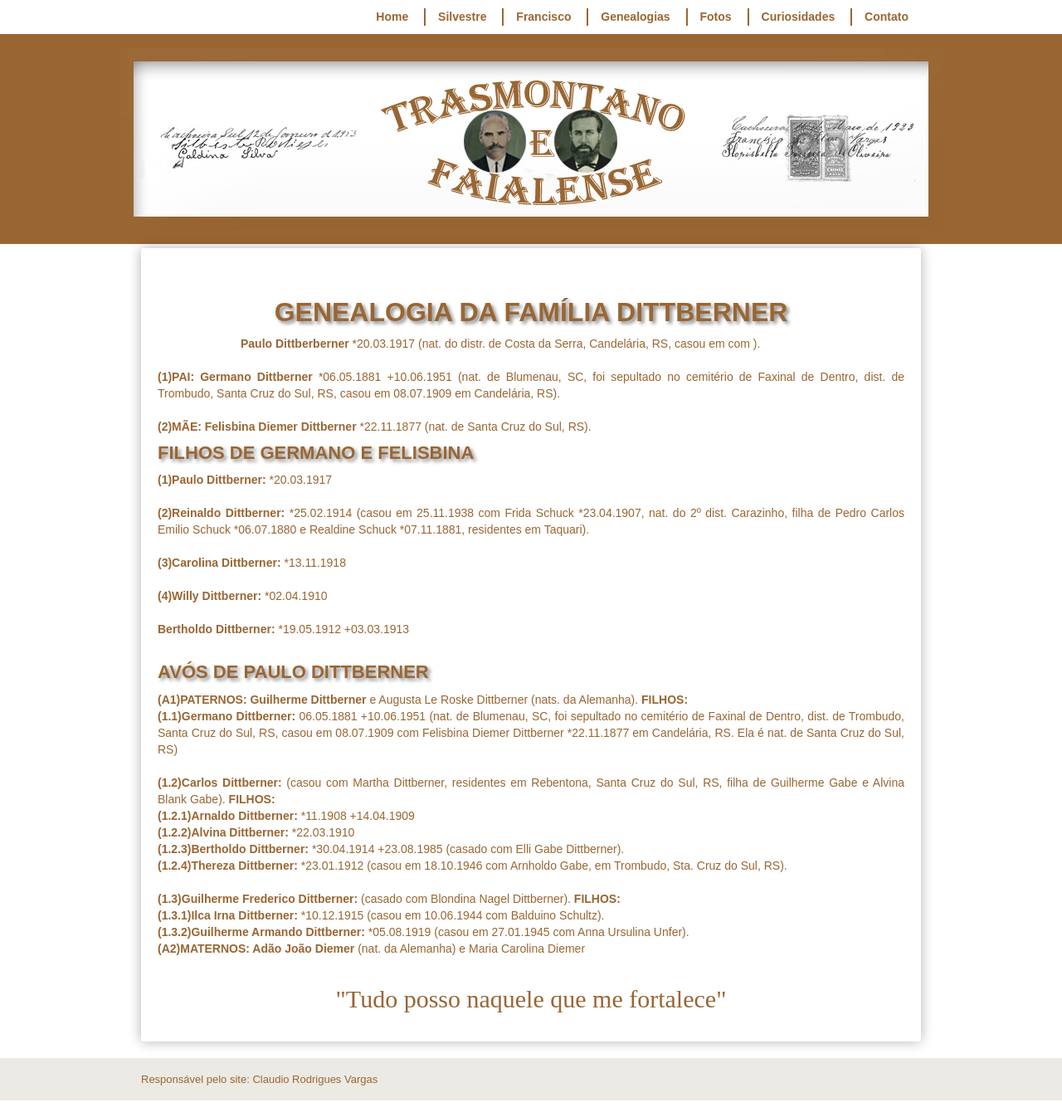
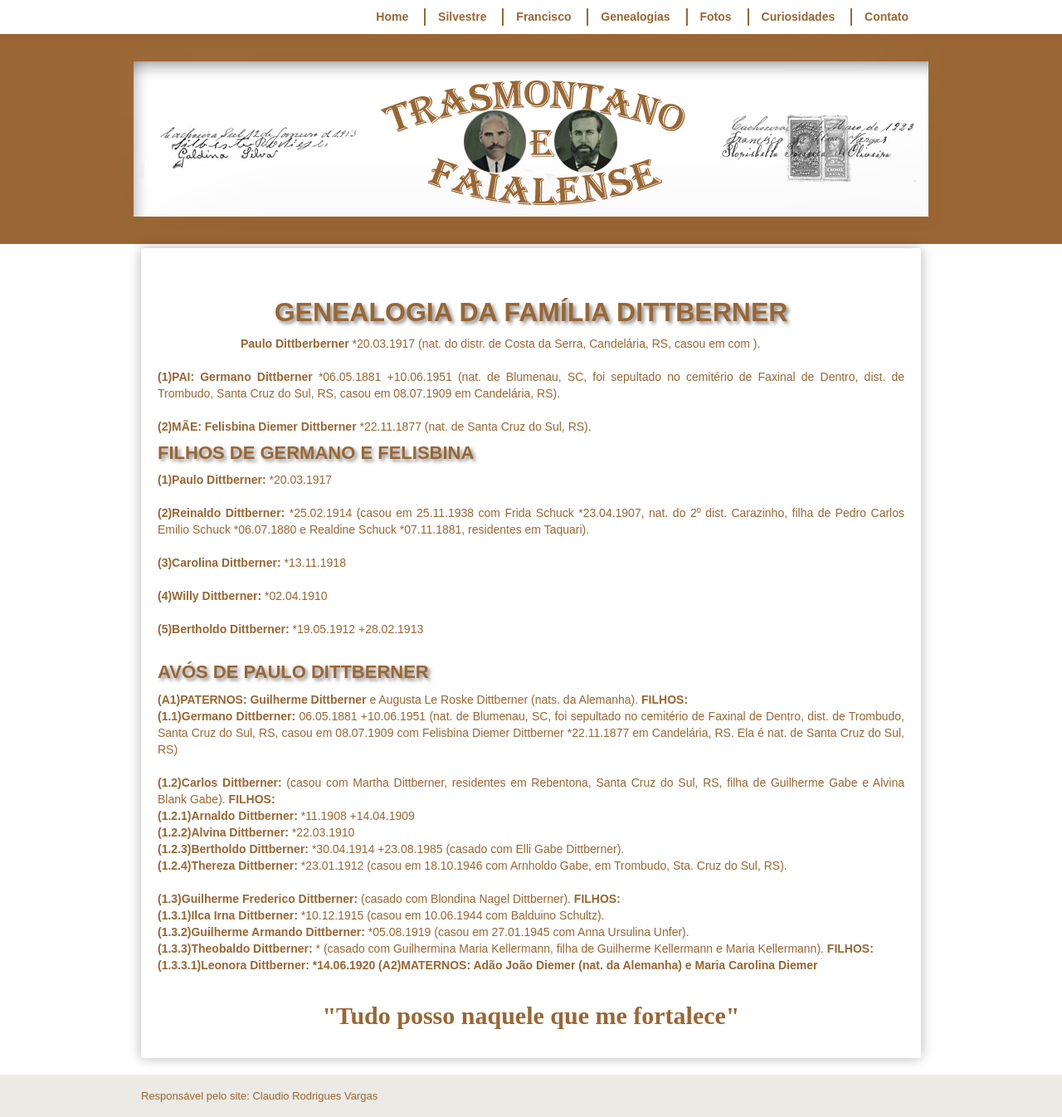
Before and after one commit to claudiovargas1955/claudiovargas1955.github.io, a Jekyll site: the page built from _pages/familia-dittberner.html, in a window 1280 px wide. Shown: the whole page at 83% size. Built offline with Jekyll 4.4.1, drawn with Linux system fonts in a browser that asks for light colours; some web fonts are replaced.

Commit message:
Update familia-dittberner.html

```diff
--- a/_pages/familia-dittberner.html
+++ b/_pages/familia-dittberner.html
@@ -114,7 +114,7 @@ Emilio Schuck *06.07.1880 e Realdine Schuck *07.11.1881, residentes em Taquari).
 
 <b>(4)Willy Dittberner: </b>*02.04.1910<br><br>
 
-<b>Bertholdo Dittberner: </b>*19.05.1912 +03.03.1913 <br><br>
+<b>(5)Bertholdo Dittberner: </b>*19.05.1912 +28.02.1913 <br><br>
 
 <h4>AVÓS DE PAULO DITTBERNER</h4>
 <p><b>(A1)PATERNOS: Guilherme Dittberner </b>e Augusta Le Roske Dittberner (nats. da Alemanha). <b>FILHOS: </b><br>
@@ -132,6 +132,9 @@ Alvina Blank Gabe). <b>FILHOS: </b><br>
 <b>(1.3)Guilherme Frederico Dittberner: </b> (casado com Blondina Nagel Dittberner). <b>FILHOS: </b><br>
       <b>(1.3.1)Ilca Irna Dittberner: </b>*10.12.1915 (casou em 10.06.1944 com Balduino Schultz).<br>
       <b>(1.3.2)Guilherme Armando Dittberner: </b>*05.08.1919 (casou em 27.01.1945 com Anna Ursulina Unfer).<br>
+      <b>(1.3.3)Theobaldo Dittberner: </b>* (casado com Guilhermina Maria Kellermann, filha de Guilherme Kellermann e Maria Kellermann).
+      <b>FILHOS: </b><br>
+              <b>(1.3.3.1)Leonora Dittberner: *14.06.1920
 
 <b>(A2)MATERNOS: Adão João Diemer  </b>(nat. da Alemanha) e Maria Carolina Diemer<br><br>
 
```
